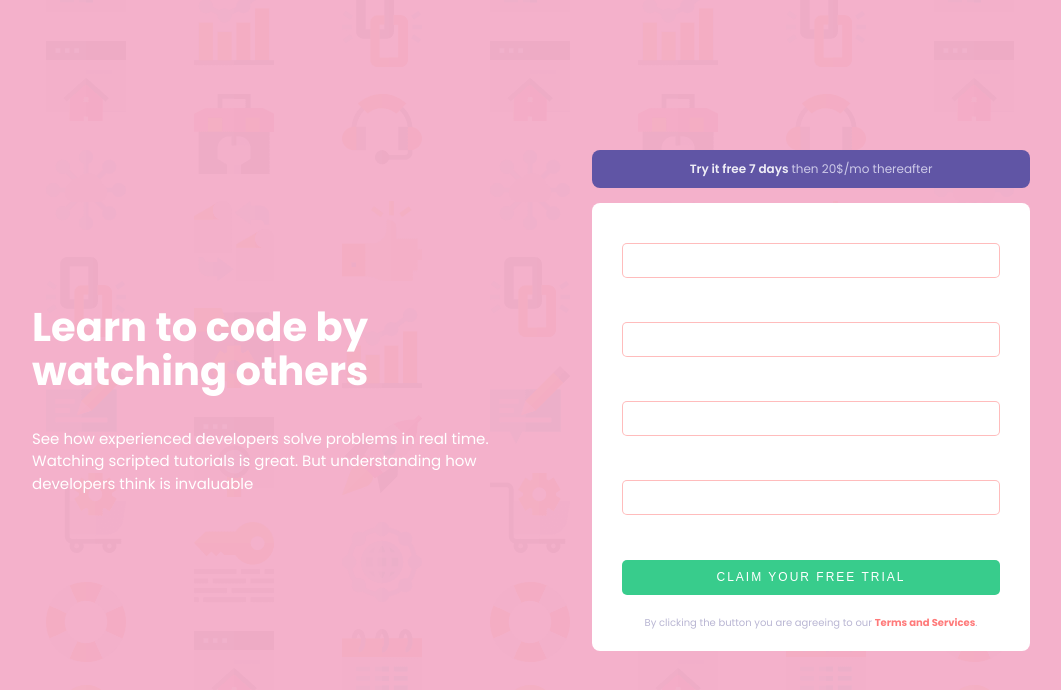
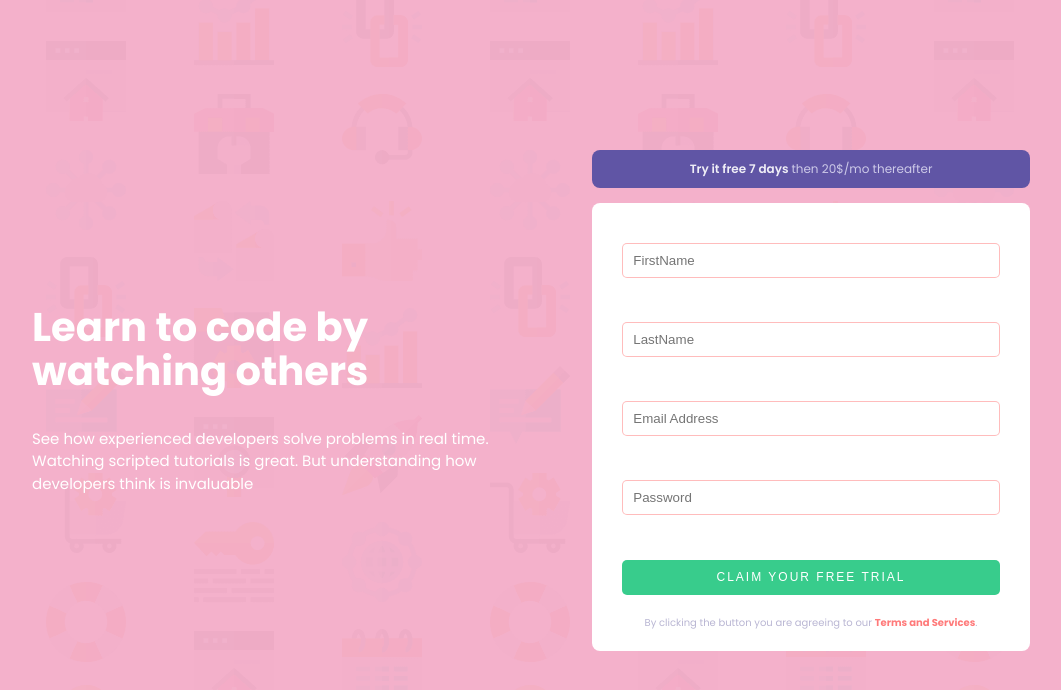
Before and after one commit to Maverickk6/zuri-media-query-task, a plain HTML site: page index.html in a window 1280 px wide. Shown: the whole page, without its empty margins (102-1163 px from the left). Drawn offline with Linux system fonts and the light colour scheme.

Commit message:
first commit

```diff
--- a/index.html
+++ b/index.html
@@ -28,16 +28,16 @@
           <div class="form-container">
             <form>
               <div class="input">
-                <input />
+                <input placeholder="FirstName"/>
               </div>
               <div class="input">
-                <input />
+                <input placeholder="LastName"/>
               </div>
               <div class="input">
-                <input />
+                <input placeholder="Email Address"/>
               </div>
               <div class="input">
-                <input />
+                <input placeholder="Password"/>
               </div>
               <div class="input">
                 <input
--- a/style.css
+++ b/style.css
@@ -118,6 +118,7 @@ input {
   border: 1px solid rgba(255, 122, 122, 0.5);
   width: 100%;
   height: 35px;
+  padding: 0px 10px;
 }
 
 .submit {
```
